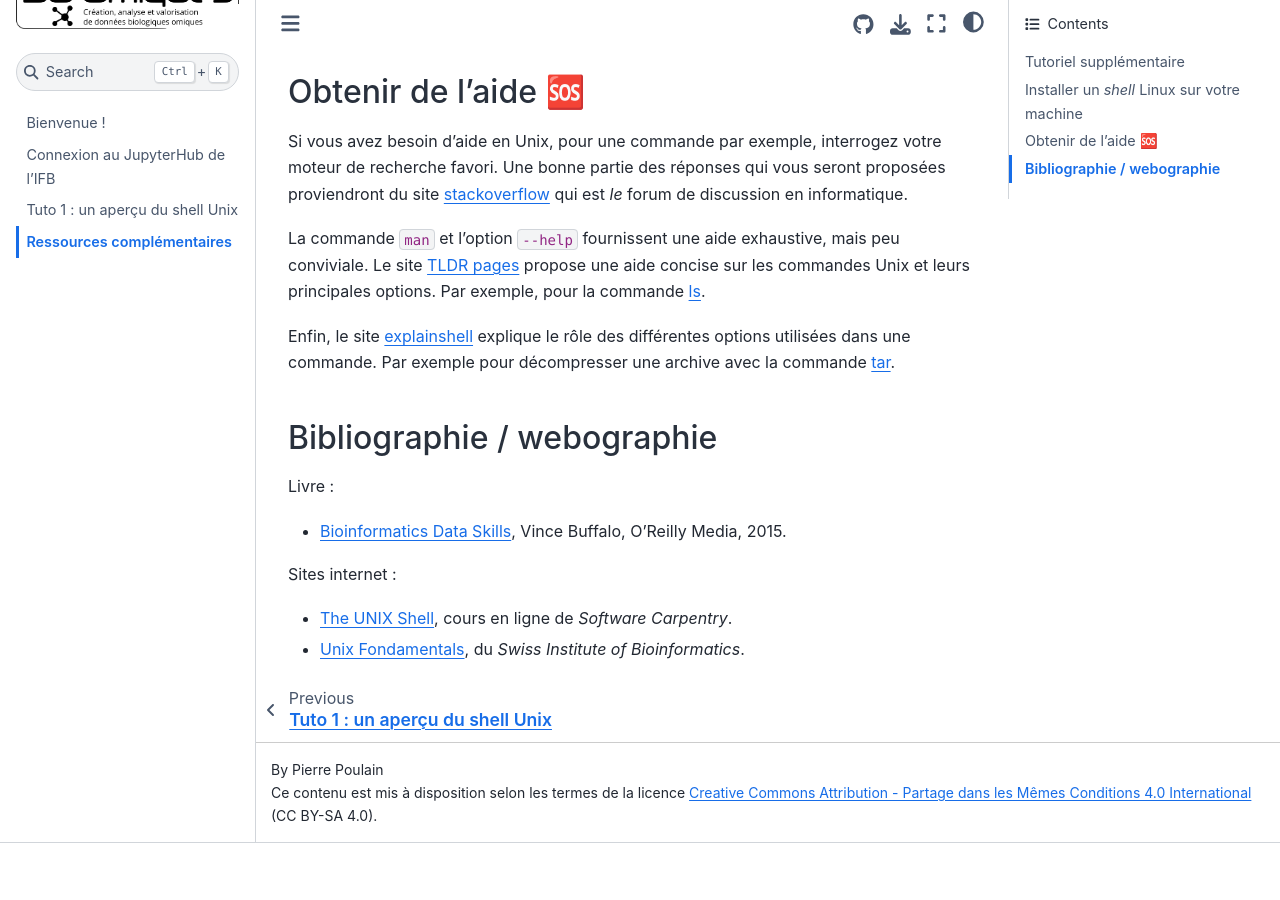
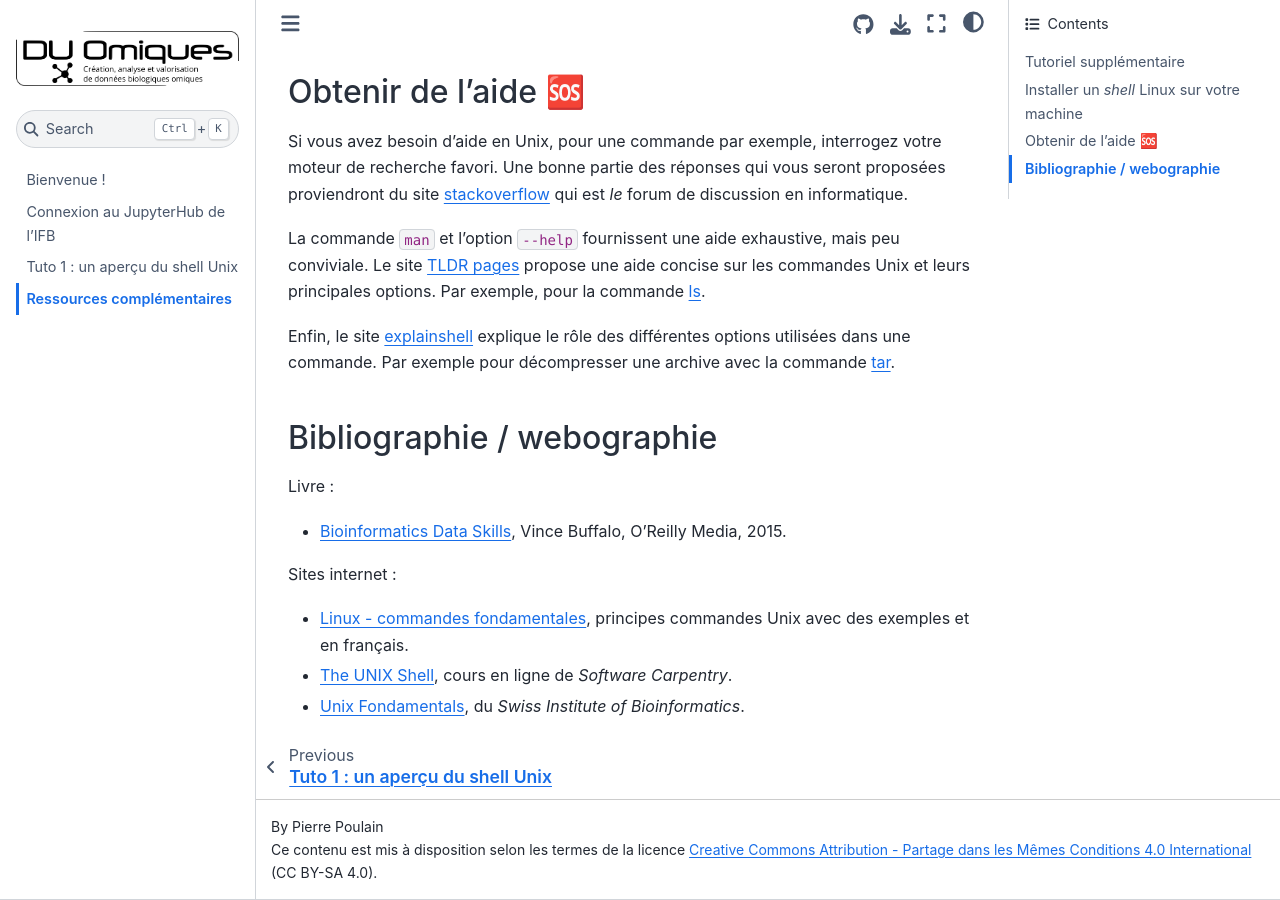
Before and after one commit to pierrepo/unix-tutorial, a Jupyter Book: the page built from more.md, in a window 1280 px wide and 900 px high, scrolled down 584 px. Built offline with Jupyter Book 1.0.4 settings and Sphinx 7.4.7 and the Sphinx Book theme 1.1.4, drawn with Linux system fonts in a browser that asks for light colours; before the commit the page ends 1427 px from its top, so only the background shows below that.

Commit message:
Add link to command quick reference

```diff
--- a/more.md
+++ b/more.md
@@ -32,5 +32,6 @@
 
 Sites internet :
 
+- [Linux - commandes fondamentales](https://juliend.github.io/linux-cheatsheet/), principes commandes Unix avec des exemples et en français.
 - [The UNIX Shell](http://swcarpentry.github.io/shell-novice/), cours en ligne de *Software Carpentry*.
 - [Unix Fondamentals](https://edu.sib.swiss/pluginfile.php/2878/mod_resource/content/4/couselab-html/content.html), du *Swiss Institute of Bioinformatics*.
```
